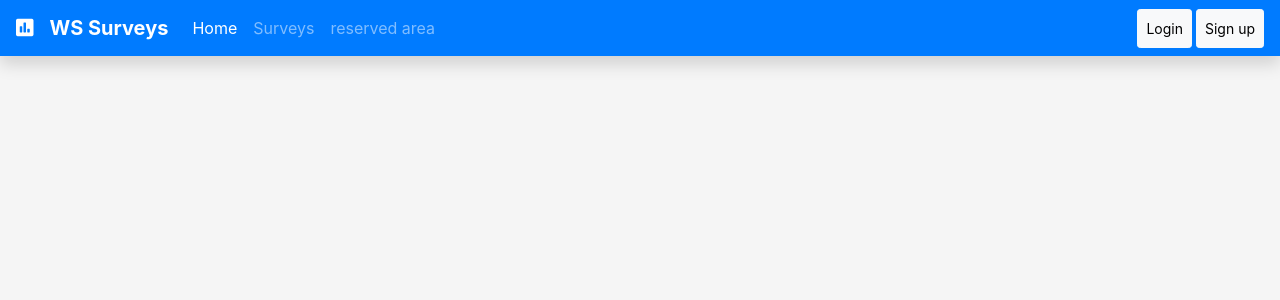
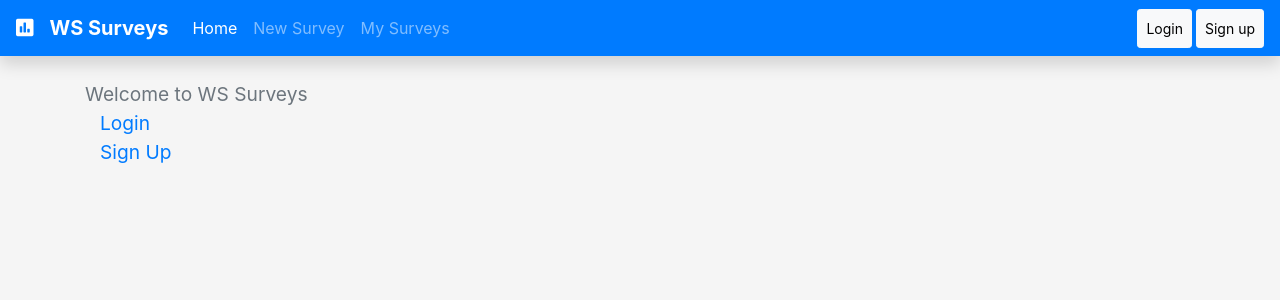
Before and after one commit to alessandrog98/Progetto-BD-2021, a Flask app: page / in a window 1280 px wide. Shown: the top 300 px of the page. Run offline with Flask 2, Linux system fonts and the light colour scheme; parts of the project's set-up code (start-up, migrations or seed data) failed here and were passed over; some libraries are stand-ins or nearby versions.

Commit message:
Add Homepage | Move reserved to front

```diff
--- a/Site_code/__init__.py
+++ b/Site_code/__init__.py
@@ -15,7 +15,7 @@ from config import config_dict
 
 def register_blueprints(app):
     from modules.front import front
-    from modules.login import auth
+    from modules.auth import auth
     from modules.survey import survey
     from modules.answer import answer
     app.register_blueprint(front, url_prefix='/')
--- a/Site_code/modules/front.py
+++ b/Site_code/modules/front.py
@@ -14,3 +14,10 @@ front = Blueprint('front', __name__)
 @front.route('/')
 def home():
     return render_template("front/home.html")
+
+
+@front.route('/reserved_area')
+@login_required
+def reserved_area():
+    data = User.my_surveys(current_user.get_id())
+    return render_template("front/reserved.html", data=data)
--- a/Site_code/templates/base_generic.html
+++ b/Site_code/templates/base_generic.html
@@ -28,7 +28,7 @@
     {% set password_change = url_for('auth.password_change') %}
     {% set signup = url_for('auth.sign_up') %}
     {% set survey_new = url_for('survey.new') %}
-    {% set reservedarea = url_for('auth.reservedarea') %}
+    {% set reserved_area = url_for('front.reserved_area') %}
 
 
     <nav class="navbar fixed-top navbar-expand-xl navbar-dark bg-primary shadow">
@@ -49,17 +49,11 @@
                 </li>
 
                 <li class="nav-item {% if request.path == survey_new %} active {% endif %}">
-                    <a class="nav-link" href="{{ survey_new }}">Surveys</a>
+                    <a class="nav-link" href="{{ survey_new }}">New Survey</a>
                 </li>
-                <li class="nav-item {% if request.path == reservedarea %} active {% endif %}">
-                    <a class="nav-link" href="{{ reservedarea }}">reserved area</a>
+                <li class="nav-item {% if request.path == reserved_area %} active {% endif %}">
+                    <a class="nav-link" href="{{ reserved_area }}">My Surveys</a>
                 </li>
-
-                {% if user.is_superuser %}
-                    <li class="nav-item {% if request.path == "" %} active {% endif %}">
-                        <a class="nav-link" href="">ddddddddddddd</a>
-                    </li>
-                {% endif %}
             </ul>
 
             {% if user is none %}
--- a/Site_code/templates/front/home.html
+++ b/Site_code/templates/front/home.html
@@ -3,6 +3,31 @@
 {% block head %}
 {% endblock %}
 
+{% set survey_new = url_for('survey.new') %}
+{% set reserved_area = url_for('front.reserved_area') %}
+{% set login = url_for('auth.login') %}
+{% set signup = url_for('auth.sign_up') %}
+
 {% block content %}
+    <style>
+        .menu-link
+        {
+            margin-left: 15px;
+        }
+    </style>
 
+    <div class="row">
+        <div class="col-auto" style="font-size: larger;">
+            {% if user is none %}
+                <span class="text-muted">Welcome to WS Surveys</span><br>
+                <a class="menu-link" href="{{ login }}">Login</a><br>
+                <a class="menu-link" href="{{ signup }}">Sign Up</a><br>
+            {% else %}
+                <span class="text-muted">Welcome {{ user.get_full_name() }}</span><br>
+                <a class="menu-link" href="{{ survey_new }}">New Survey</a><br>
+                <a class="menu-link" href="{{ reserved_area }}">My Surveys</a><br>
+            {% endif %}
+
+        </div>
+    </div>
 {% endblock %}
```
Also changed, not shown: Site_code/modules/auth.py (renamed from Site_code/modules/login.py, +0 -7 lines), Site_code/static/js/surveys_new.js (+4 -3 lines), Site_code/templates/front/reserved.html (+5 -7 lines), Site_code/templates/surveys/answer.html (+5 -7 lines).
